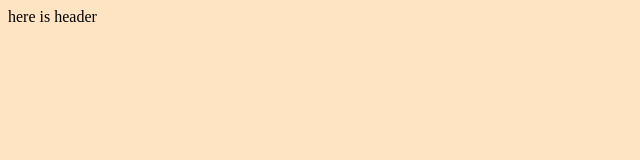
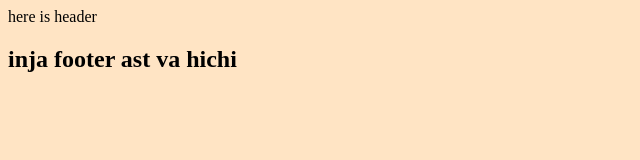
Before and after one commit to Ari0584/arian-shop, a plain HTML site: page index.html in a window 1280 px wide. Shown: the whole page, without its empty margins (0-640 px from the left). Drawn offline with Linux system fonts and the light colour scheme.

Commit message:
create footer

```diff
--- a/index.html
+++ b/index.html
@@ -12,5 +12,9 @@
             background-color: bisque;
         }
     </style>
+
+    <footer>
+        <h2> inja footer ast va hichi </h2>
+    </footer>
 </body>
 </html>
```
